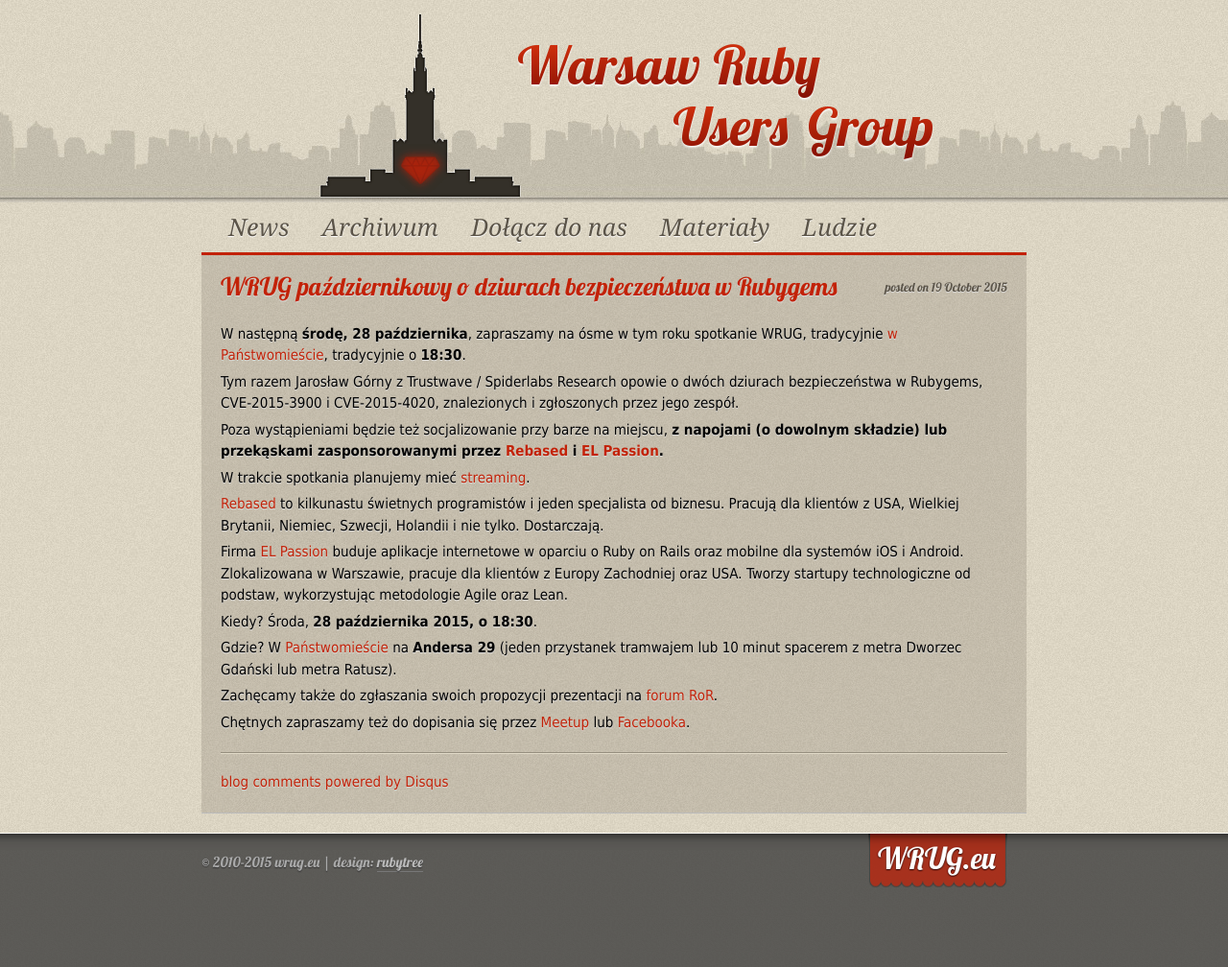
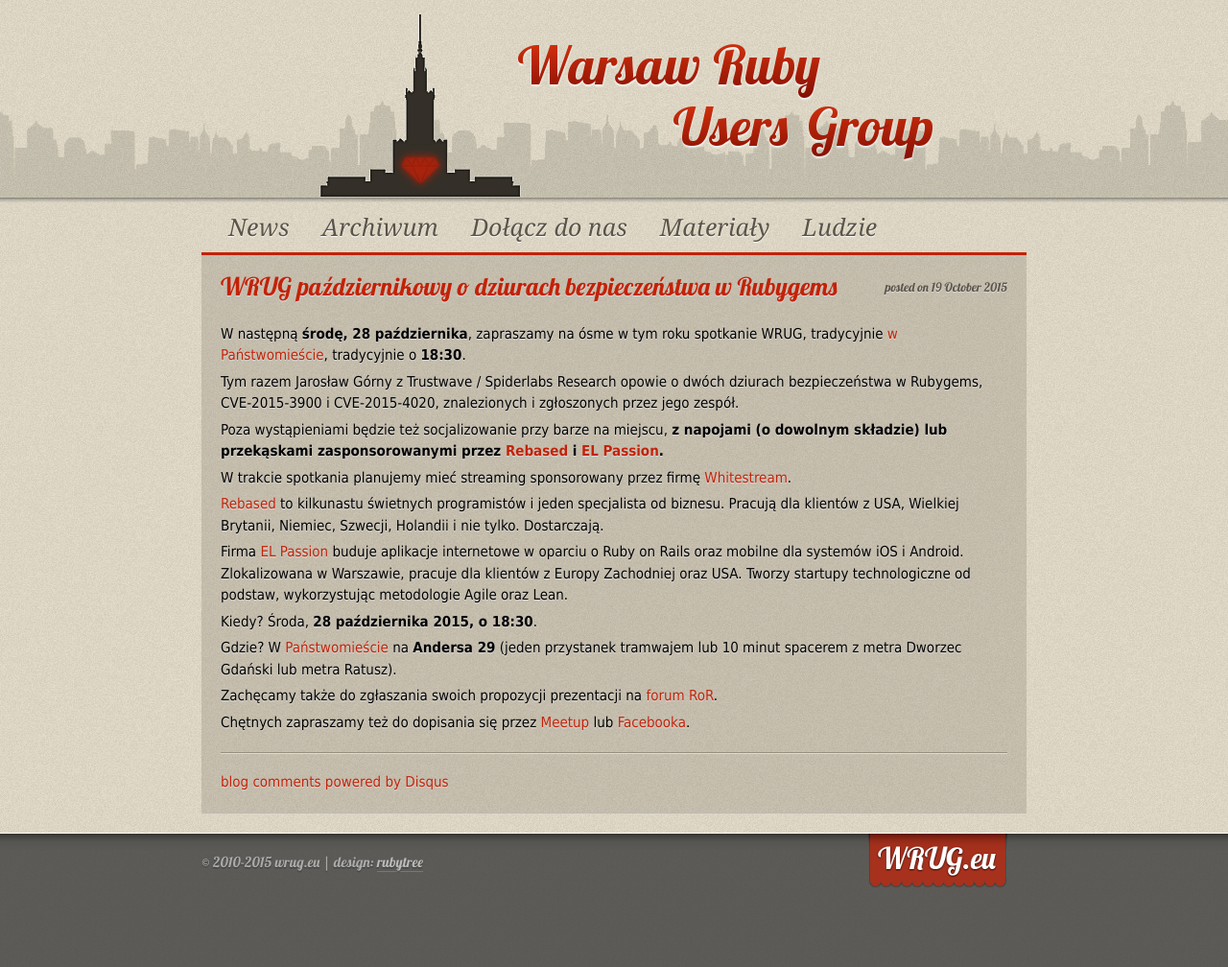
Before and after one commit to wrug/wrug.eu, a Jekyll site: the page built from _posts/2015-10-19-spotkanie-pazdziernikowe.md, in a window 1280 px wide. Shown: the whole page at 96% size. Built offline with Jekyll 4.4.1, drawn with Linux system fonts in a browser that asks for light colours; comment, search, counter and statistics services are not loaded.

Commit message:
October 2015: Add Whitestream as streaming sponsor

```diff
--- a/_posts/2015-10-19-spotkanie-pazdziernikowe.md
+++ b/_posts/2015-10-19-spotkanie-pazdziernikowe.md
@@ -15,8 +15,8 @@
 napojami (o dowolnym składzie) lub przekąskami zasponsorowanymi przez
 [Rebased](http://rebased.pl) i [EL Passion](http://www.elpassion.com).**
 
-W trakcie spotkania planujemy mieć
-[streaming](http://whitestream.pl/wrug/).
+W trakcie spotkania planujemy mieć streaming sponsorowany przez firmę
+[Whitestream](http://whitestream.pl/wrug/).
 
 [Rebased](http://rebased.pl) to kilkunastu świetnych programistów
 i jeden specjalista od biznesu. Pracują dla klientów z USA, Wielkiej
```
